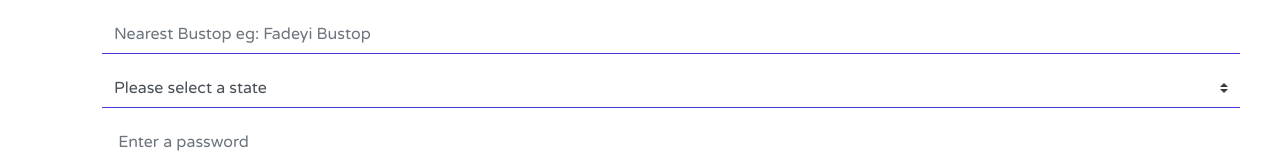
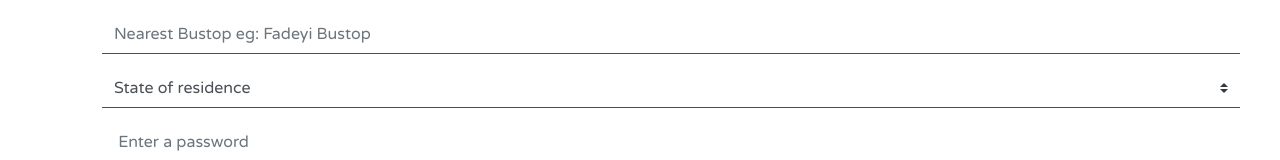
Before and after one commit to ondfavourmachine/AgentOfMerchantClan, a Nuxt app: page /register in a window 1280 px wide. Shown: the part 457-617 px from the top of the page. Built offline with nearby package versions, Linux system fonts and the light colour scheme; what vue-carousel-3d would draw is missing.

Commit message:
modified state field in register

```diff
--- a/pages/register.vue
+++ b/pages/register.vue
@@ -97,7 +97,7 @@
 
             <b-form-group label>
               <b-form-select id="address-state-select" v-model="state">
-                <b-form-select-option value>Please select a state</b-form-select-option>
+                <b-form-select-option value>State of residence</b-form-select-option>
                 <b-form-select-option
                   v-for="computedState in computedNigerianStates"
                   :key="computedState.id"
```
